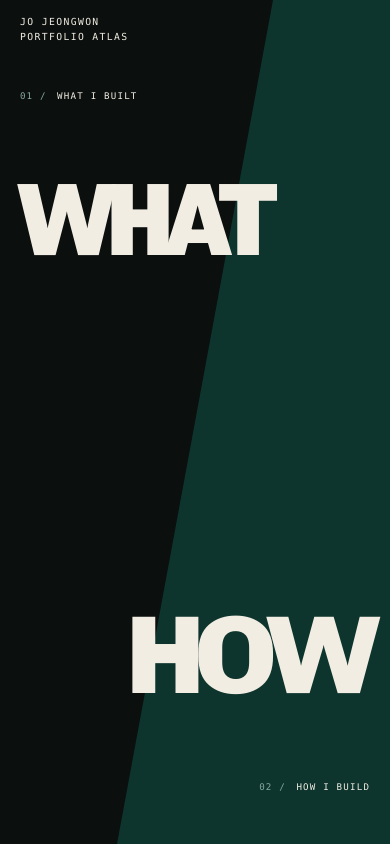
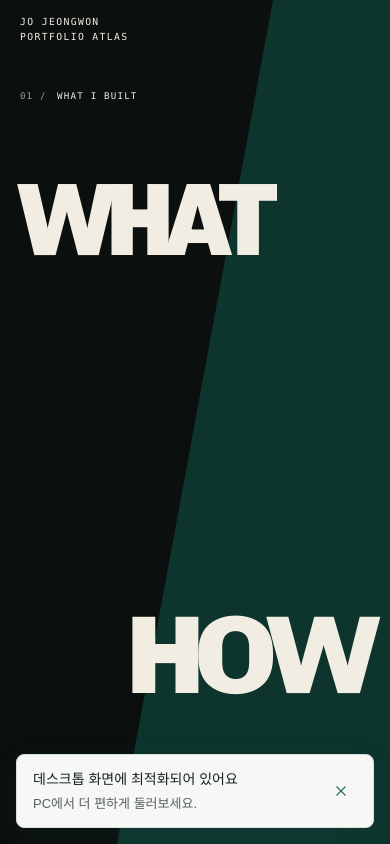
Before and after one commit to 2rlo/portfolio-atlas, a React (Vite) app: page / in a window 390 px wide. Built offline with nearby package versions, Linux system fonts and the light colour scheme.

Commit message:
feat(ui): add dismissible desktop notice on mobile

```diff
--- a/src/App.tsx
+++ b/src/App.tsx
@@ -1,5 +1,6 @@
 import { Link, Outlet } from 'react-router'
 import RouteScrollRestoration from './app/RouteScrollRestoration.tsx'
+import DesktopNotice from './components/DesktopNotice.tsx'
 import './App.css'
 
 function App() {
@@ -23,6 +24,7 @@ function App() {
         <Outlet />
         <RouteScrollRestoration />
       </div>
+      <DesktopNotice />
     </>
   )
 }
--- /dev/null
+++ b/src/components/DesktopNotice.css
@@ -0,0 +1,65 @@
+.desktop-notice {
+  display: none;
+}
+
+@media (max-width: 820px), (max-width: 1024px) and (pointer: coarse) and (orientation: landscape) {
+  .desktop-notice {
+    position: fixed;
+    z-index: 30;
+    right: max(1rem, env(safe-area-inset-right));
+    bottom: max(1rem, env(safe-area-inset-bottom));
+    left: max(1rem, env(safe-area-inset-left));
+    display: flex;
+    align-items: center;
+    gap: 0.5rem;
+    width: auto;
+    max-width: 28rem;
+    padding: 0.875rem 0.625rem 0.875rem 1rem;
+    margin-inline: auto;
+    border: 1px solid var(--line);
+    border-radius: 0.5rem;
+    color: var(--ink);
+    background: var(--paper);
+    box-shadow: 0 0.5rem 2rem var(--status-halo);
+  }
+
+  .desktop-notice-copy {
+    flex: 1;
+    min-width: 0;
+    word-break: keep-all;
+    overflow-wrap: anywhere;
+  }
+
+  .desktop-notice-title {
+    margin: 0;
+    font-size: 0.875rem;
+    font-weight: 600;
+    line-height: 1.5;
+  }
+
+  .desktop-notice-description {
+    margin: 0.25rem 0 0;
+    color: var(--ink-soft);
+    font-size: 0.8125rem;
+    line-height: 1.5;
+  }
+
+  .desktop-notice-dismiss {
+    display: grid;
+    flex: 0 0 2.75rem;
+    place-items: center;
+    width: 2.75rem;
+    height: 2.75rem;
+    padding: 0;
+    border: 0;
+    border-radius: 0.25rem;
+    color: var(--jade);
+    background: transparent;
+    cursor: pointer;
+    touch-action: manipulation;
+  }
+
+  .desktop-notice-dismiss:hover {
+    background: var(--pale-jade);
+  }
+}
--- /dev/null
+++ b/src/components/DesktopNotice.tsx
@@ -0,0 +1,51 @@
+import { useState } from 'react'
+import './DesktopNotice.css'
+
+const dismissalKey = 'atlas:desktop-notice-dismissed:v1'
+
+function DesktopNotice() {
+  const [dismissed, setDismissed] = useState(() => {
+    try {
+      return window.sessionStorage.getItem(dismissalKey) === 'true'
+    } catch {
+      return false
+    }
+  })
+
+  function dismiss() {
+    setDismissed(true)
+
+    try {
+      window.sessionStorage.setItem(dismissalKey, 'true')
+    } catch {
+      // The notice remains dismissible when browser storage is unavailable.
+    }
+  }
+
+  if (dismissed) return null
+
+  return (
+    <aside className="desktop-notice" aria-labelledby="desktop-notice-title">
+      <div className="desktop-notice-copy">
+        <p className="desktop-notice-title" id="desktop-notice-title">
+          데스크톱 화면에 최적화되어 있어요
+        </p>
+        <p className="desktop-notice-description">
+          PC에서 더 편하게 둘러보세요.
+        </p>
+      </div>
+      <button
+        className="desktop-notice-dismiss"
+        type="button"
+        aria-label="데스크톱 이용 안내 닫기"
+        onClick={dismiss}
+      >
+        <svg width="18" height="18" viewBox="0 0 24 24" fill="none" aria-hidden="true">
+          <path d="m6 6 12 12M18 6 6 18" stroke="currentColor" strokeWidth="1.5" />
+        </svg>
+      </button>
+    </aside>
+  )
+}
+
+export default DesktopNotice
```
